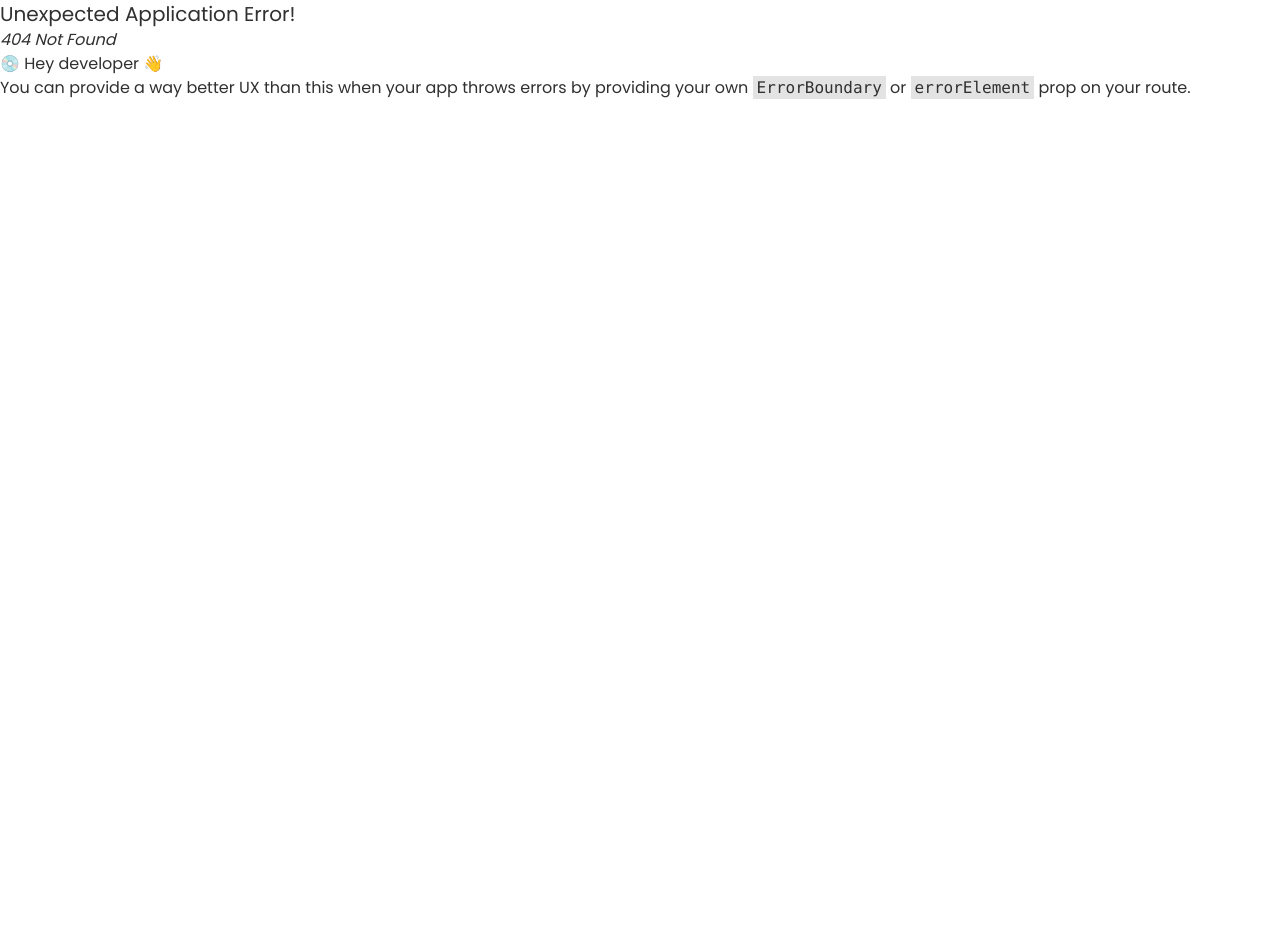
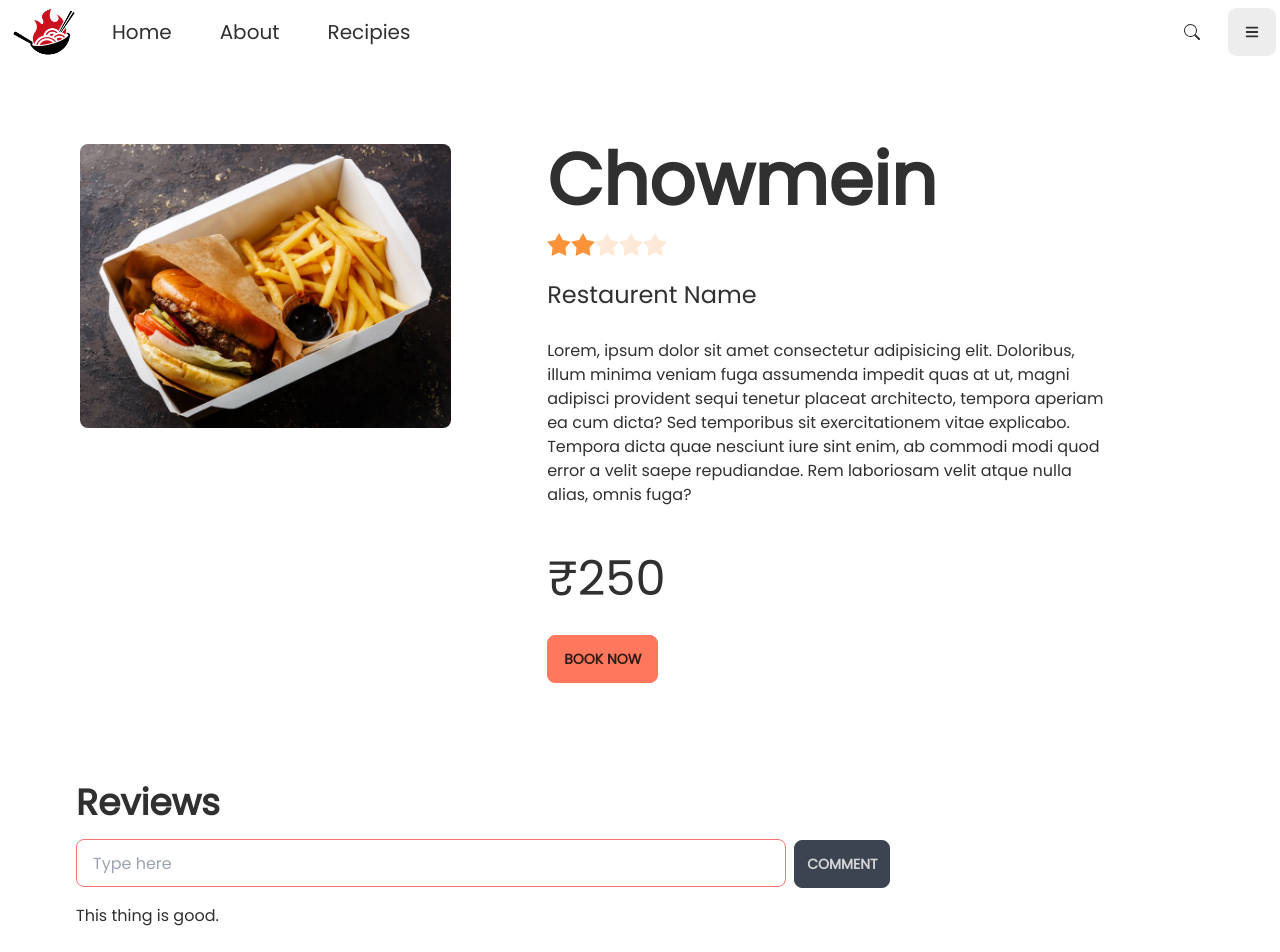
Before and after one commit to AmanNegi/SavourIt, a React (Vite) app in the folder src/frontend/: page /itemDetail in a window 1280 px wide. Before the commit this address had no page. Shown: the top 952 px of the page. Before the commit the page ends 800 px from the top, so only its background shows below. Built offline with nearby package versions, Linux system fonts and the light colour scheme.

Commit message:
chore: item detail page

```diff
--- a/src/frontend/src/index.css
+++ b/src/frontend/src/index.css
@@ -14,7 +14,7 @@ body {
 }
 
 .trendingCard {
-  box-shadow: 0 0 0 2px white, 0.3em 0.3em 1em hsla(0, 0%, 0%, 0.151);
+  box-shadow: 0 0 0 2px white, 0.3em 0.3em 1em hsla(0, 0%, 0%, 0.164);
 }
 
 h1 {
--- a/src/frontend/src/main.jsx
+++ b/src/frontend/src/main.jsx
@@ -4,6 +4,7 @@ import { createBrowserRouter, RouterProvider } from "react-router-dom";
 import LandingPage from "./pages/LandingPage/LandingPage.jsx";
 import BlogPage from "./pages/BlogPage/BlogPage.jsx";
 import BlogDetailPage from "./pages/BlogDetailPage/BlogDetailPage.jsx";
+import ItemDetailPage from "./pages/ItemDetailPage/ItemDetailPage.jsx";
 
 const router = createBrowserRouter([
   {
@@ -17,6 +18,10 @@ const router = createBrowserRouter([
   {
     path: "/blogDetail",
     element: <BlogDetailPage />
+  },
+  {
+    path: "/itemDetail",
+    element: <ItemDetailPage/>
   }
 ]);
 
--- a/src/frontend/src/pages/BlogDetailPage/BlogDetailPage.jsx
+++ b/src/frontend/src/pages/BlogDetailPage/BlogDetailPage.jsx
@@ -6,7 +6,7 @@ const BlogDetailsPage = () => {
   return (
     <>
       <Nav />
-      <div className=" object-cover mx-auto max-w-[700px] h-96 rounded-xl overflow-hidden">
+      <div className="mt-6 object-cover mx-auto max-w-[700px] h-96 rounded-xl overflow-hidden">
         <img src={BlogImg} alt="image" />
       </div>
       <div className="w-[35rem] mx-auto text-left">
--- /dev/null
+++ b/src/frontend/src/pages/ItemDetailPage/Comment.jsx
@@ -0,0 +1,11 @@
+const Comment = () => {
+  return (
+    <>
+      <div className="my-4">
+        <p className="divide-y">This thing is good.</p>
+      </div>
+    </>
+  );
+};
+
+export default Comment;
--- /dev/null
+++ b/src/frontend/src/pages/ItemDetailPage/ItemDetailPage.jsx
@@ -0,0 +1,76 @@
+import BlogImg from "../../assets/Hamburger-and-french-fries-paper-box.webp";
+import Footer from "../../components/Footer";
+import {Nav} from "../../nav";
+import Comment from "./Comment";
+
+const ItemDetailPage = () => {
+  return (
+    <>
+      <Nav />
+      <div className="m-20 rounded-lg flex">
+        <div className="overflow-hidden">
+          <img className="rounded-lg w-[35vw]" src={BlogImg} alt="" />
+        </div>
+        <div className="text-left mx-24 flex-col items-start">
+          <h1 className="text-7xl">Chowmein</h1>
+          <div className="mt-4 rating rating-md">
+            <input
+              type="radio"
+              name="rating-7"
+              className="mask mask-star-2 bg-orange-400"
+            />
+            <input
+              type="radio"
+              name="rating-7"
+              className="mask mask-star-2 bg-orange-400"
+              checked
+            />
+            <input
+              type="radio"
+              name="rating-7"
+              className="mask mask-star-2 bg-orange-400"
+            />
+            <input
+              type="radio"
+              name="rating-7"
+              className="mask mask-star-2 bg-orange-400"
+            />
+            <input
+              type="radio"
+              name="rating-7"
+              className="mask mask-star-2 bg-orange-400"
+            />
+          </div>
+
+          <p className="mt-4 text-2xl">Restaurent Name</p>
+          <div className="max-w-2xl mt-7">
+            <p>
+              Lorem, ipsum dolor sit amet consectetur adipisicing elit.
+              Doloribus, illum minima veniam fuga assumenda impedit quas at ut,
+              magni adipisci provident sequi tenetur placeat architecto, tempora
+              aperiam ea cum dicta? Sed temporibus sit exercitationem vitae
+              explicabo. Tempora dicta quae nesciunt iure sint enim, ab commodi
+              modi quod error a velit saepe repudiandae. Rem laboriosam velit
+              atque nulla alias, omnis fuga?
+            </p>
+          </div>
+          <h2 className="text-5xl mt-12">&#8377;250</h2>
+          <button className="mt-8 btn btn-primary">Book Now</button>
+        </div>
+      </div>
+      <div className="ml-14 p-5 h-[50vh]">
+        <p className="mb-4 font-bold text-4xl">Reviews</p>
+        <input
+          type="text"
+          placeholder="Type here"
+          className="input input-bordered input-error w-[60%]"
+        />
+        <button className="ml-2 btn btn-neutral w-24">Comment</button>
+        <Comment />
+      </div>
+      <Footer />
+    </>
+  );
+};
+
+export default ItemDetailPage;
--- a/src/frontend/src/pages/LandingPage/components/BlogCard.jsx
+++ b/src/frontend/src/pages/LandingPage/components/BlogCard.jsx
@@ -22,8 +22,6 @@ export function BlogCard({ name, description, image }) {
             navigate("/blogDetail");
           }} className="btn btn-outline">Read More</button>
         </div>
-
-
       </div >
     </>
   );
```
